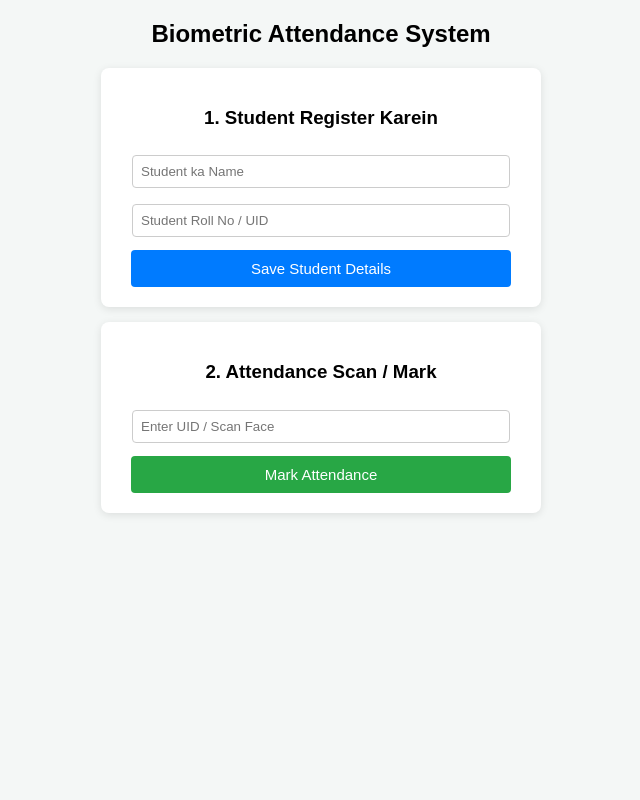
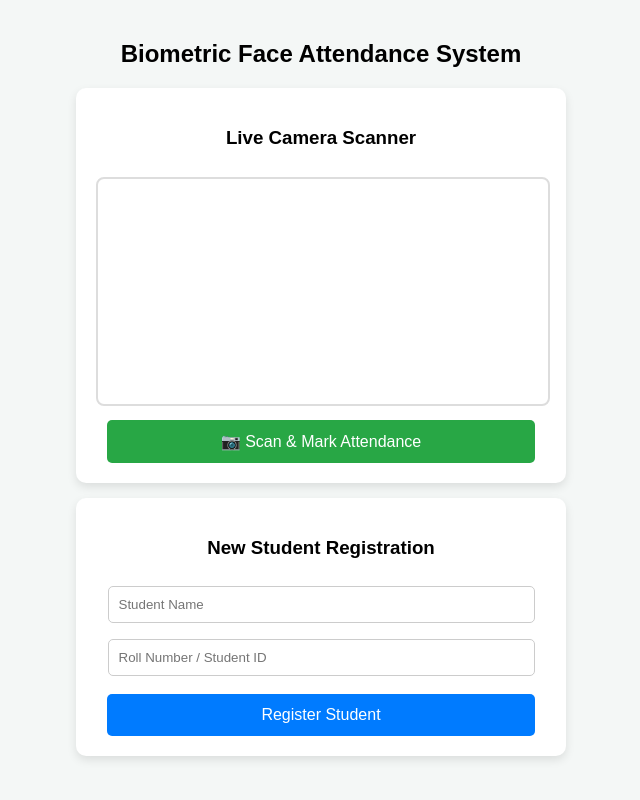
Before and after one commit to varsa07/bio_attendance, a Flask app: page / in a window 1280 px wide. Shown: the whole page, without its empty margins (319-959 px from the left). Run offline with Flask 3, Linux system fonts and the light colour scheme.

Commit message:
Update index.html

```diff
--- a/templates/index.html
+++ b/templates/index.html
@@ -3,35 +3,54 @@
 <head>
     <meta charset="UTF-8">
     <meta name="viewport" content="width=device-width, initial-scale=1.0">
-    <title>Biometric Attendance System</title>
+    <title>Biometric Face Attendance</title>
     <style>
-        body { font-family: Arial, sans-serif; background-color: #f4f7f6; margin: 20px; text-align: center; }
-        .card { background: white; padding: 20px; border-radius: 8px; max-width: 400px; margin: 15px auto; box-shadow: 0 2px 8px rgba(0,0,0,0.1); }
-        input[type="text"] { width: 90%; padding: 8px; margin: 8px 0; border: 1px solid #ccc; border-radius: 4px; }
-        button { background-color: #007bff; color: white; border: none; padding: 10px 15px; border-radius: 4px; cursor: pointer; font-size: 15px; width: 95%; margin-top: 5px; }
-        button.scan { background-color: #28a745; }
+        body { font-family: Arial, sans-serif; background-color: #f4f7f6; margin: 0; padding: 20px; text-align: center; }
+        .card { background: white; padding: 20px; border-radius: 10px; max-width: 450px; margin: 15px auto; box-shadow: 0 4px 10px rgba(0,0,0,0.1); }
+        video, canvas { width: 100%; border-radius: 8px; border: 2px solid #ddd; margin-top: 10px; }
+        input[type="text"] { width: 90%; padding: 10px; margin: 8px 0; border: 1px solid #ccc; border-radius: 5px; }
+        button { background-color: #007bff; color: white; border: none; padding: 12px; border-radius: 5px; cursor: pointer; font-size: 16px; width: 95%; margin-top: 10px; }
+        button.scan-btn { background-color: #28a745; }
     </style>
 </head>
 <body>
-    <h2>Biometric Attendance System</h2>
 
-    <!-- Student Registration -->
+    <h2>Biometric Face Attendance System</h2>
+
+    <!-- Live Camera Section -->
     <div class="card">
-        <h3>1. Student Register Karein</h3>
+        <h3>Live Camera Scanner</h3>
+        <video id="webcam" autoplay playsinline></video>
+        <canvas id="canvas" style="display:none;"></canvas>
+        <button id="snap-btn" class="scan-btn" onclick="takeSnapshot()">📷 Scan & Mark Attendance</button>
+    </div>
+
+    <!-- Student Registration Section -->
+    <div class="card">
+        <h3>New Student Registration</h3>
         <form action="/register" method="POST">
-            <input type="text" name="name" placeholder="Student ka Name" required><br>
-            <input type="text" name="student_id" placeholder="Student Roll No / UID" required><br>
-            <button type="submit">Save Student Details</button>
+            <input type="text" name="name" placeholder="Student Name" required><br>
+            <input type="text" name="student_id" placeholder="Roll Number / Student ID" required><br>
+            <button type="submit">Register Student</button>
         </form>
     </div>
 
-    <!-- Attendance Scanner -->
-    <div class="card">
-        <h3>2. Attendance Scan / Mark</h3>
-        <form action="/mark-attendance" method="POST">
-            <input type="text" name="student_id" placeholder="Enter UID / Scan Face" required><br>
-            <button type="submit" class="scan">Mark Attendance</button>
-        </form>
-    </div>
+    <script>
+        // Start Laptop / Phone Camera
+        const video = document.getElementById('webcam');
+        navigator.mediaDevices.getUserMedia({ video: true })
+            .then(stream => { video.srcObject = stream; })
+            .catch(err => { console.error("Camera access denied or not available", err); });
+
+        function takeSnapshot() {
+            const canvas = document.getElementById('canvas');
+            const context = canvas.getContext('2d');
+            canvas.width = video.videoWidth;
+            canvas.height = video.videoHeight;
+            context.drawImage(video, 0, 0, canvas.width, canvas.height);
+
+            alert("Face Photo Captured! Matching with Database...");
+        }
+    </script>
 </body>
 </html>
```
